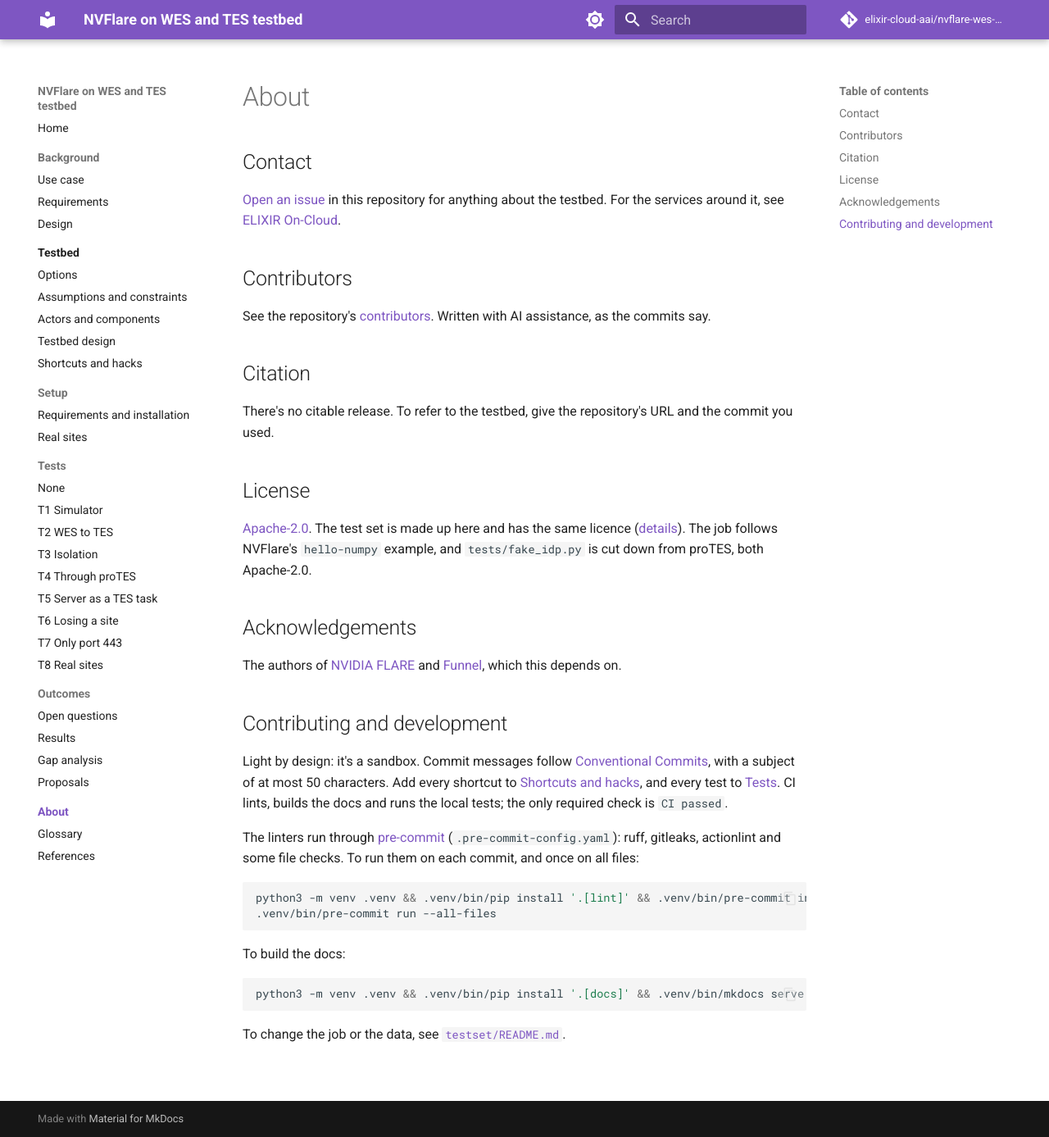
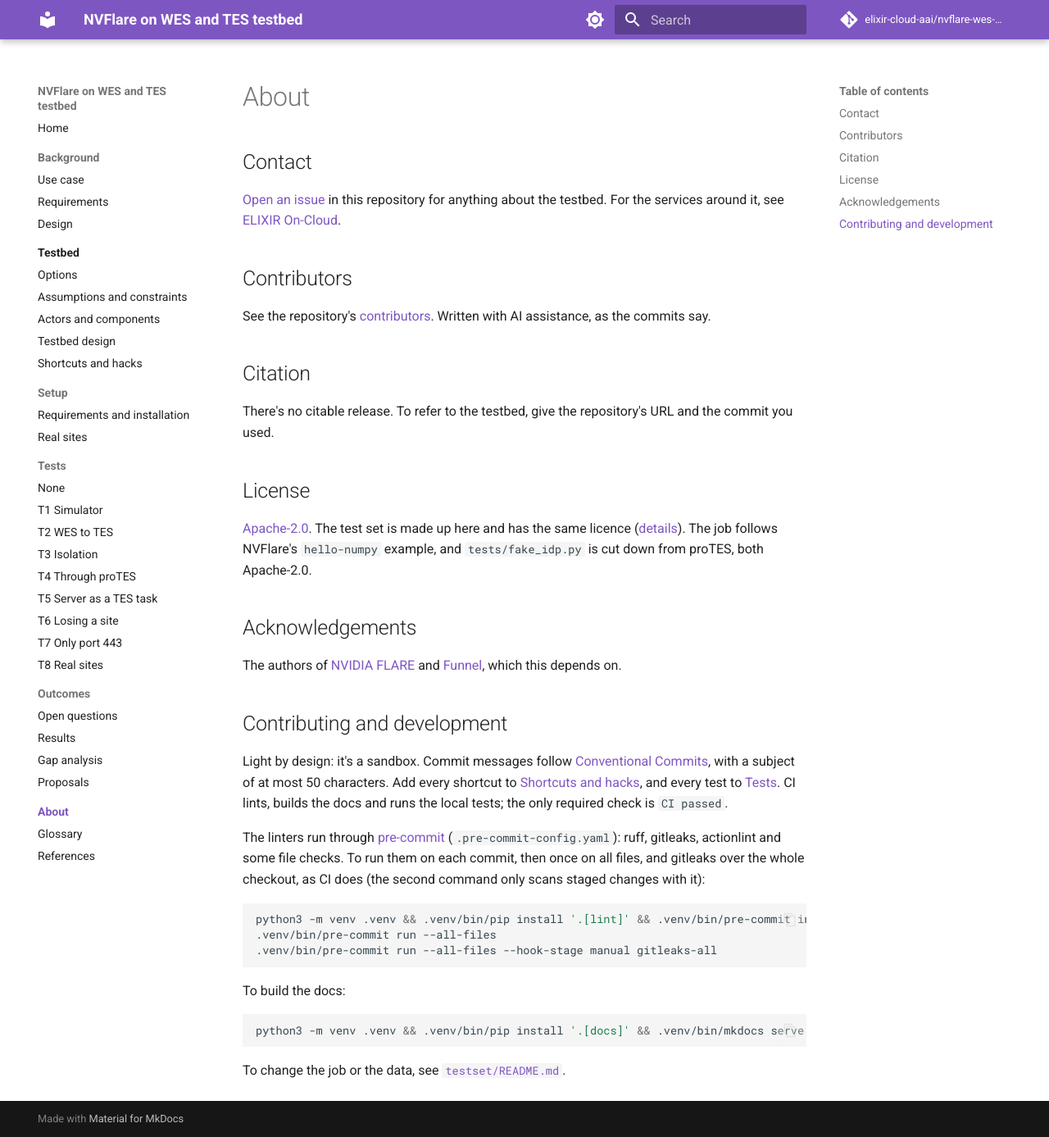
Before and after one commit to elixir-cloud-aai/nvflare-wes-testbed, an MkDocs documentation site: the page built from docs/about/index.md, in a window 1280 px wide and 1387 px high. Shown: the whole window at 82% size. Built offline with MkDocs 1.6.1 and Material for MkDocs 9.7.7, drawn with Linux system fonts in a browser that asks for light colours; comment, search, counter and statistics services are not loaded.

Commit message:
docs: run gitleaks over all files locally
pre-commit run --all-files only runs the staged-change gitleaks hook;
name the manual-stage gitleaks-all, as CI runs it (review of #28).

Co-Authored-By: Claude Opus 5.5 <noreply@anthropic.com>

````diff
--- a/docs/about/index.md
+++ b/docs/about/index.md
@@ -24,11 +24,12 @@ The authors of [NVIDIA FLARE](https://github.com/NVIDIA/NVFlare) and [Funnel](ht
 
 Light by design: it's a sandbox. Commit messages follow [Conventional Commits](https://www.conventionalcommits.org/), with a subject of at most 50 characters. Add every shortcut to [Shortcuts and hacks](../testbed/shortcuts.md), and every test to [Tests](../tests/index.md). CI lints, builds the docs and runs the local tests; the only required check is `CI passed`.
 
-The linters run through [pre-commit](https://pre-commit.com/) (`.pre-commit-config.yaml`): ruff, gitleaks, actionlint and some file checks. To run them on each commit, and once on all files:
+The linters run through [pre-commit](https://pre-commit.com/) (`.pre-commit-config.yaml`): ruff, gitleaks, actionlint and some file checks. To run them on each commit, then once on all files, and gitleaks over the whole checkout, as CI does (the second command only scans staged changes with it):
 
 ```sh
 python3 -m venv .venv && .venv/bin/pip install '.[lint]' && .venv/bin/pre-commit install
 .venv/bin/pre-commit run --all-files
+.venv/bin/pre-commit run --all-files --hook-stage manual gitleaks-all
 ```
 
 To build the docs:
````
